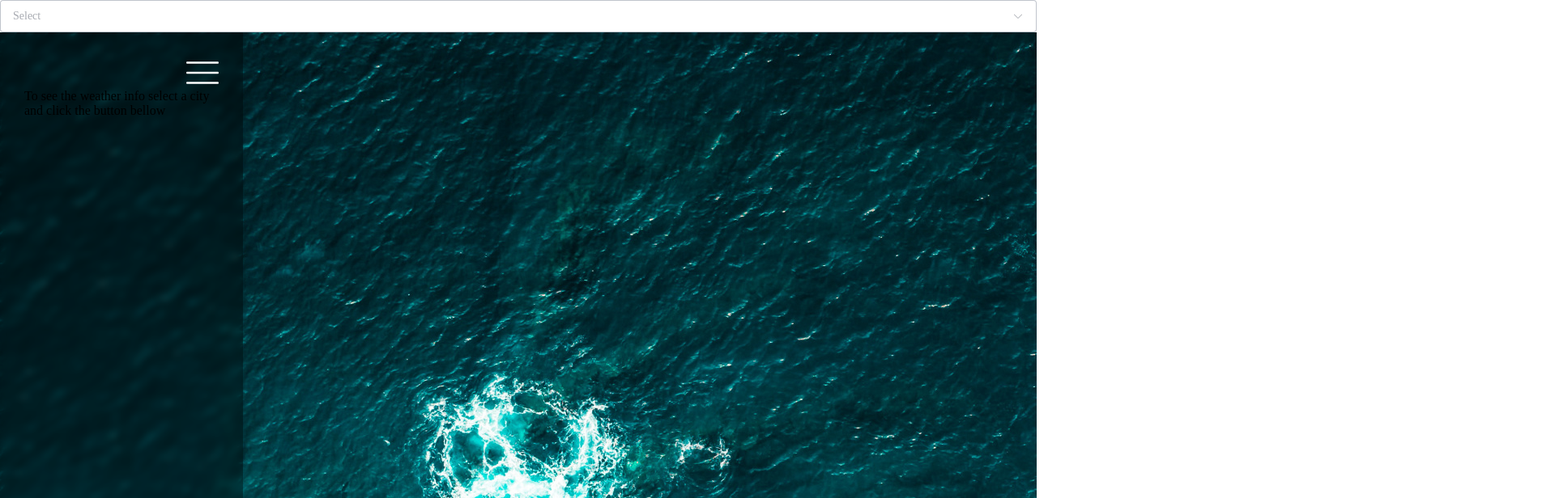
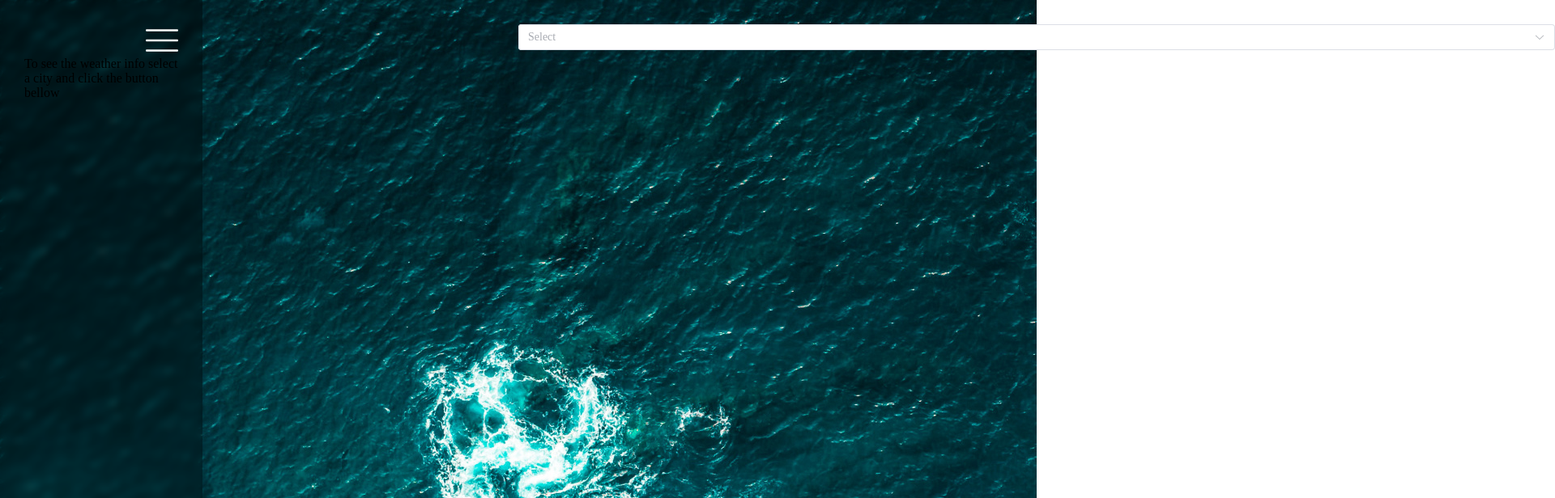
Before and after one commit to anastas4483/weather, a Vue app: page / in a window 1280 px wide. Shown: the top 616 px of the page at 81% size, 1920 px wide, since content can reach past the window. Built offline with nearby package versions, Linux system fonts and the light colour scheme.

Commit message:
add behavior when isOpen change - add classes expanded - customize el-select - fix styles

```diff
--- a/src/components/Properties.vue
+++ b/src/components/Properties.vue
@@ -1,7 +1,5 @@
 <script lang="ts">
-import { State } from "@/store/root";
 import { defineComponent } from "vue";
-import { useStore } from "vuex";
 import Compass from "../assets/Compass.vue";
 import Wind from "../assets/Wind.vue";
 import Humidity from "../assets/Humidity.vue";
@@ -13,23 +11,13 @@ export default defineComponent({
     Wind,
     Humidity,
   },
-
-  setup() {
-    const store = useStore<State>();
-    return {
-      //   city: computed(() => store.state.city),
-      //   weather: computed(() => store.state.weather),
-      //   isLoading: computed(() => store.state.isLoading),
-    };
-  },
 });
 </script>
 
 <template>
-  <div class="info">
+  <div class="info" :class="{ expanded: isOpen }">
     <div class="temperatureValue">
-      <span class="value">{{ weather.temperature }}</span
-      >°C
+      <span class="value"> {{ weather.temperature }} </span>°C
     </div>
     <div class="detail">
       <span class="property windSpeed">
@@ -47,16 +35,27 @@ export default defineComponent({
     </div>
   </div>
 </template>
-<style lang="scss">
+<style lang="scss" scoped>
 .info {
   display: flex;
   flex-direction: column;
   gap: 22px;
   color: #fff;
+  transition: all ease 0.5s;
+  padding-top: 55px;
+
+  &.expanded {
+    padding-top: 0;
+
+    .value {
+      font-size: 60px;
+    }
+  }
 
   .temperatureValue {
     .value {
-      font-size: 60px;
+      font-size: 38px;
+      transition: all ease 0.5s;
     }
   }
 
@@ -65,14 +64,15 @@ export default defineComponent({
     flex-direction: column;
     font-size: 20px;
     gap: 30px;
-    padding-left: 30px;
     align-items: flex-start;
+    transition: all ease 0.5s;
 
     .property {
       display: flex;
       flex-direction: row;
       align-items: center;
       gap: 7px;
+      white-space: nowrap;
     }
   }
 }
--- a/src/components/SelectCity.vue
+++ b/src/components/SelectCity.vue
@@ -22,13 +22,7 @@ export default defineComponent({
 });
 </script>
 <template>
-  <el-select
-    class="m-2"
-    v-model="city"
-    value-key="name"
-    placeholder="Select"
-    size="large"
-  >
+  <el-select v-model="city" value-key="name" placeholder="Select">
     <el-option
       v-for="(item, index) in cities"
       :key="item.name + index"
@@ -37,4 +31,21 @@ export default defineComponent({
     />
   </el-select>
 </template>
-<style lang=""></style>
+<style lang="scss">
+.el-select {
+  position: absolute !important;
+  left: 50%;
+  top: 30px;
+
+  .el-input__wrapper {
+    background: #0000006e;
+    padding: 14px;
+    box-shadow: 0 0 0 2px #ffffffa1;
+
+    .el-input__inner {
+      color: #fff;
+      font-size: 20px;
+    }
+  }
+}
+</style>
--- a/src/components/WidgetWeather.vue
+++ b/src/components/WidgetWeather.vue
@@ -4,6 +4,7 @@ import { defineComponent, computed, ref } from "vue";
 import { useStore } from "vuex";
 import Properties from "./Properties.vue";
 import Menu from "../assets/Menu.vue";
+import { TabsPaneContext } from "element-plus";
 
 export default defineComponent({
   props: {
@@ -17,26 +18,42 @@ export default defineComponent({
   setup() {
     const store = useStore<State>();
     const isOpen = ref(true);
+    const activeName = ref("");
     const onClickMenu = () => (isOpen.value = !isOpen.value);
+    const handleClick = (tab: TabsPaneContext, event: Event) =>
+      console.log(tab, event);
     return {
       isOpen,
+      activeName,
       city: computed(() => store.state.city),
       weather: computed(() => store.state.weather),
       isLoading: computed(() => store.state.isLoading),
       onClickMenu,
+      handleClick,
     };
   },
 });
 </script>
 
 <template>
-  <div class="wrapper" v-loading="isLoading">
-    <div class="properties">
+  <div class="wrapper">
+    <div class="properties" v-loading="isLoading" :class="{ expanded: isOpen }">
       <div class="menuWrapper">
         <Menu :width="40" class="menu" @click="onClickMenu" />
       </div>
-      <Properties :weather="weather" v-if="city" :isOpen="isOpen" />
-      <div v-else class="placeholder">
+      <el-tabs
+        v-if="city && isOpen"
+        v-model="activeName"
+        class="demo-tabs"
+        @tab-click="handleClick"
+      >
+        <el-tab-pane label="User" name="first">
+          <Properties :weather="weather" :isOpen="isOpen" />
+        </el-tab-pane>
+        <el-tab-pane label="Config" name="second">Config</el-tab-pane>
+      </el-tabs>
+      <Properties v-if="city && !isOpen" :weather="weather" :isOpen="isOpen" />
+      <div v-if="!city" class="placeholder">
         To see the weather info select a city and click the button bellow
       </div>
     </div>
@@ -47,15 +64,18 @@ export default defineComponent({
 .wrapper {
   width: 100%;
   height: 100%;
-  background-color: cornflowerblue;
-  background-image: url(../assets/bg.jpg);
 
   .properties {
     background-color: rgba(0, 0, 0, 0.359);
     backdrop-filter: blur(4px);
     height: 100%;
-    width: 300px;
     padding: 30px;
+    transition: all ease 0.5s;
+    width: 100px;
+
+    &.expanded {
+      width: 250px !important;
+    }
 
     .menuWrapper {
       display: flex;
--- a/src/pages/WeatherPage.vue
+++ b/src/pages/WeatherPage.vue
@@ -1,9 +1,7 @@
 <script lang="ts">
-import { computed, defineComponent, onMounted } from "vue";
+import { defineComponent } from "vue";
 import SelectCity from "@/components/SelectCity.vue";
 import WidgetWeather from "@/components/WidgetWeather.vue";
-import { useStore } from "vuex";
-import { State } from "@/store/root";
 
 export default defineComponent({
   components: {
@@ -23,5 +21,6 @@ export default defineComponent({
 <style lang="scss">
 .mainWrapper {
   height: 100%;
+  background-image: url(../assets/bg.jpg);
 }
 </style>
```
